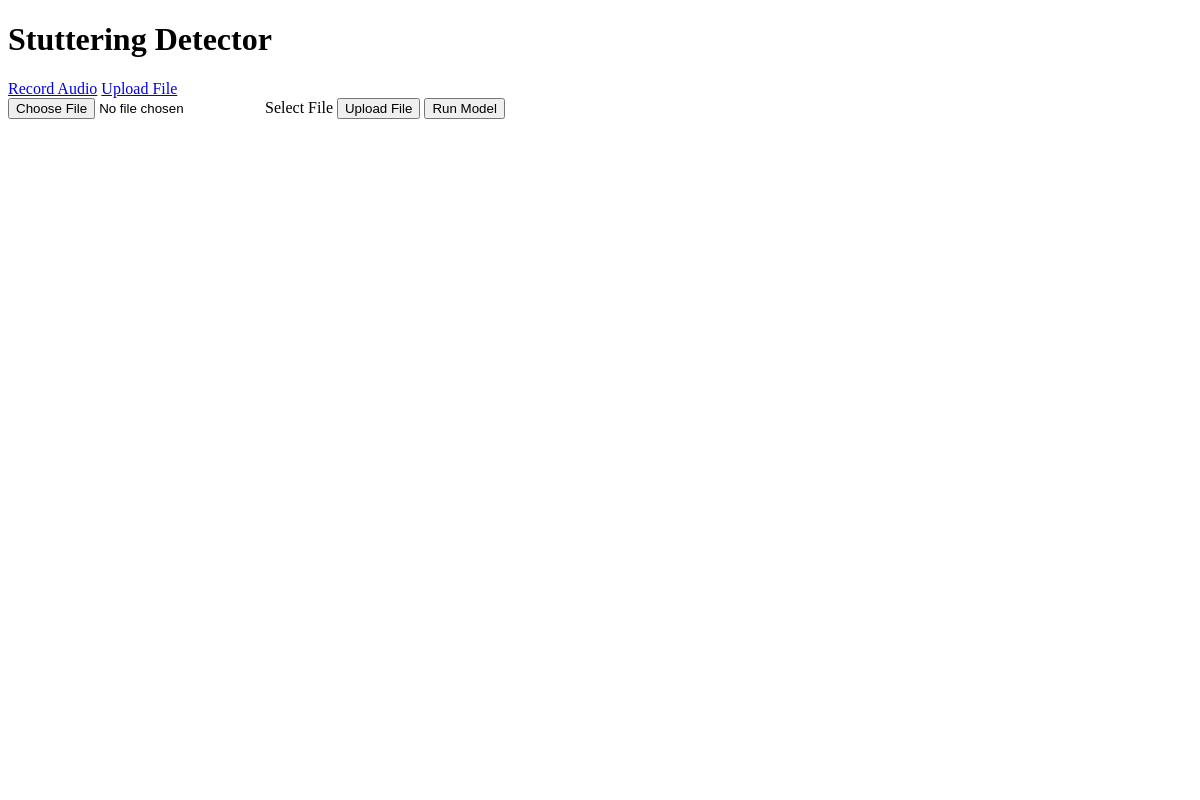
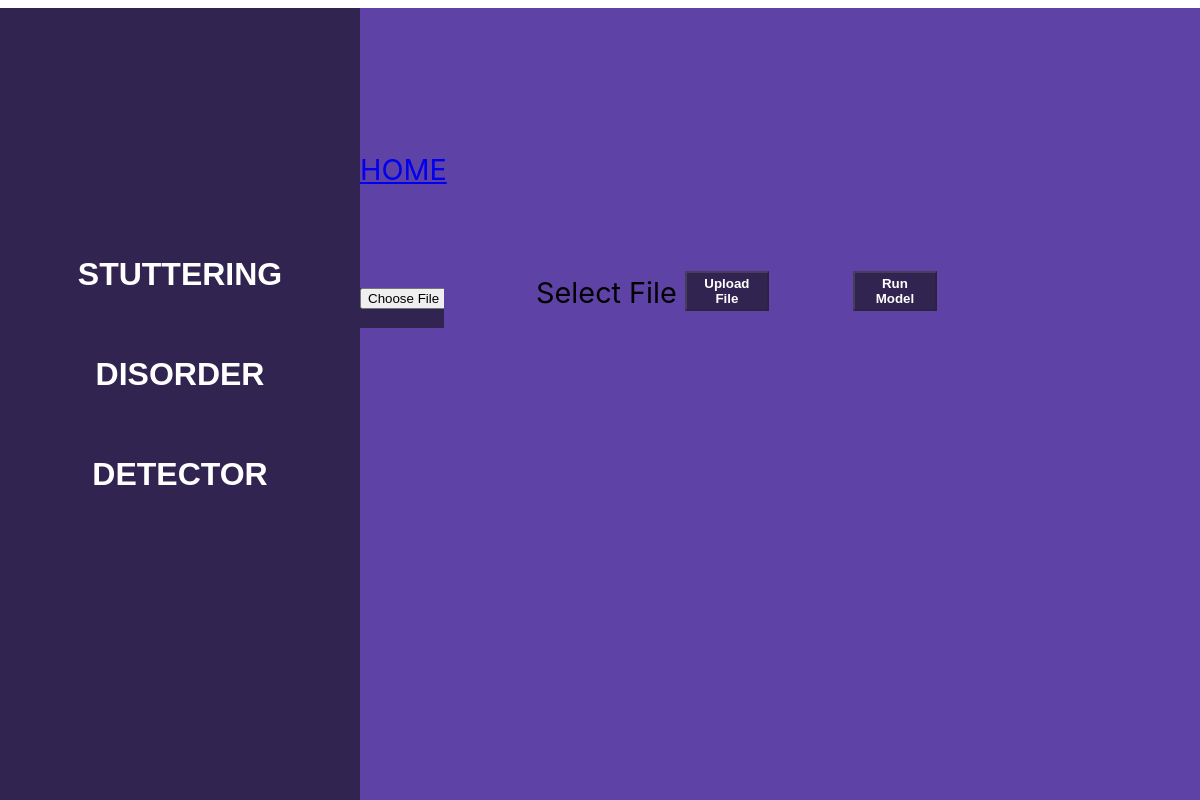
Before and after one commit to AbhishekShah1709/Stuttering_Detector_DesktopApp, an Electron app: page upload.html in a window 1200 px wide. Shown: the top 800 px of the page. Drawn offline with Linux system fonts and the light colour scheme.

Commit message:
GUI part initiated

```diff
--- a/bundle.js
+++ b/bundle.js
@@ -24,6 +24,12 @@ function checkmp3(filename) {
 var select_button = document.getElementById('file_select'); // add id="my-button" into html
 select_button.addEventListener('change', fileSelect);
 
+var upload_button = document.getElementById('upload_file'); // add id="my-button" into html
+upload_button.addEventListener('click', fileUpload);
+
+var model_button = document.getElementById('run_model'); // add id="my-button" into html
+model_button.addEventListener('click', runModel);
+
 function fileSelect(){
 	const fileInput = document.getElementById("file_select");
 
@@ -31,10 +37,9 @@ function fileSelect(){
 	console.log(filename)
 
     checkmp3(filename)
+    upload_button.disabled = false;
 }
 
-var upload_button = document.getElementById('upload_file'); // add id="my-button" into html
-upload_button.addEventListener('click', fileUpload);
 
 function fileUpload(){
 
@@ -59,10 +64,9 @@ function fileUpload(){
     for (var value of formData.values()) {
         console.log(value);
     }
+    model_button.disabled = false;
 }
 
-var model_button = document.getElementById('run_model'); // add id="my-button" into html
-model_button.addEventListener('click', runModel);
 
 function runModel(){
 
--- /dev/null
+++ b/index.css
@@ -0,0 +1,64 @@
+body {
+    font-family: -apple-system, BlinkMacSystemFont, 'Segoe UI', 'Roboto', 'Oxygen',
+    'Ubuntu', 'Cantarell', 'Fira Sans', 'Droid Sans', 'Helvetica Neue',
+    sans-serif;
+    -webkit-font-smoothing: antialiased;
+    -moz-osx-font-smoothing: grayscale;
+    /*  background-color: #1fc8db;
+    background: linear-gradient(to bottom, rgba(0,0,128,0.9), rgba(128,0,128,1));
+    background: linear-gradient(140deg, #EADEDB 0%, #BC70A4 50%, #BFD641 75%);*/
+
+    min-height: 100vh;
+}
+
+code {
+    font-family: source-code-pro, Menlo, Monaco, Consolas, 'Courier New',
+    monospace;
+}
+
+.main_frame {
+    right: 0px;
+    position: absolute;
+    display: table;
+    background-color: #5e42a6 ;
+    width: 70%;
+    height: 100%;
+    font-size: 180%;
+    padding-top: 12%;
+}
+
+.heading {
+    padding-top: 18%;
+    padding-right: 0%;
+    left: 0px;
+    width: 30%;
+    height: 100%;
+    position: absolute;
+    display: table;
+    font-family: fantasy;
+    background-color: #312450;
+}
+
+.center {
+    margin: auto;
+    text-align: center;
+    color: white;
+    line-height:100px;
+}
+
+.parent {
+    margin: auto;
+    text-align: center;
+}
+
+.circle {
+    text-decoration: none;
+    font-weight: bold;
+    width: 20%;
+    height: 15%;
+    color: white;
+    background: #312450;
+    display:inline-block;
+    margin-right: 10%;
+    margin-top: 10%;
+}
--- /dev/null
+++ b/upload.css
@@ -0,0 +1,64 @@
+body {
+    font-family: -apple-system, BlinkMacSystemFont, 'Segoe UI', 'Roboto', 'Oxygen',
+    'Ubuntu', 'Cantarell', 'Fira Sans', 'Droid Sans', 'Helvetica Neue',
+    sans-serif;
+    -webkit-font-smoothing: antialiased;
+    -moz-osx-font-smoothing: grayscale;
+    /*  background-color: #1fc8db;
+    background: linear-gradient(to bottom, rgba(0,0,128,0.9), rgba(128,0,128,1));
+    background: linear-gradient(140deg, #EADEDB 0%, #BC70A4 50%, #BFD641 75%);*/
+
+    min-height: 100vh;
+}
+
+code {
+    font-family: source-code-pro, Menlo, Monaco, Consolas, 'Courier New',
+    monospace;
+}
+
+.main_frame {
+    right: 0px;
+    position: absolute;
+    display: table;
+    background-color: #5e42a6 ;
+    width: 70%;
+    height: 100%;
+    font-size: 180%;
+    padding-top: 12%;
+}
+
+.heading {
+    padding-top: 18%;
+    padding-right: 0%;
+    left: 0px;
+    width: 30%;
+    height: 100%;
+    position: absolute;
+    display: table;
+    font-family: fantasy;
+    background-color: #312450;
+}
+
+.center {
+    margin: auto;
+    text-align: center;
+    color: white;
+    line-height:100px;
+}
+
+.parent {
+    margin: auto;
+    text-align: center;
+}
+
+.circle {
+    text-decoration: none;
+    font-weight: bold;
+    width: 10%;
+    height: 5%;
+    color: white;
+    background: #312450;
+    display:inline-block;
+    margin-right: 10%;
+    margin-top: 10%;
+}
--- a/upload.html
+++ b/upload.html
@@ -4,20 +4,27 @@
     <head>
         <meta charset="UTF-8">
         <meta name="viewport" content="width=device-width, initial-scale=1.0">
+        <link rel="stylesheet" href="upload.css">
         <title>Stuttering Detector App</title>
     </head>
 
     <body>
-		<h1>Stuttering Detector</h1>
+        <div class="heading">
+            <h1 class="center">STUTTERING</h1>
+            <h1 class="center">DISORDER</h1>
+            <h1 class="center">DETECTOR</h1>
+        </div>
+
+        <div class="main_frame">
             <nav>
-			<a href="record.html">Record Audio</a>
-			<a href="upload.html">Upload File</a>
+            <a href="index.html">HOME</a>
             </nav>
-		<input type="file" id="file_select"> Select File </input>
+            <input type="file" id="file_select" class="circle"> Select File </input>
 
-		<button id="upload_file"> Upload File </button>
-		<button id="run_model"> Run Model </button>
+            <button id="upload_file" class="circle" disabled> Upload File </button>
+            <button id="run_model" class="circle" disabled> Run Model </button>
             <p id="result"> </p>
+        </div>
     </body>
 
     <script src="bundle.js"></script>
```
Also changed, not shown: bundle2.js (+1 -3 lines), index.html (+14 -5 lines), record.html (+12 -4 lines), upload_script.js (+8 -4 lines). Lines whose indentation alone changed are shown as unchanged.
